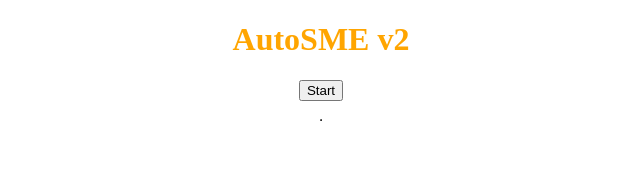
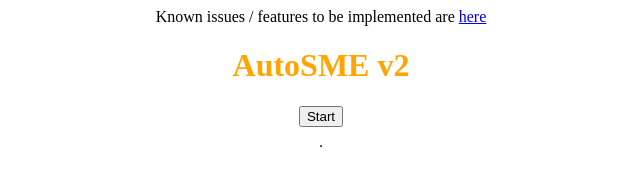
Before and after one commit to HolyKadylo/apache_distribution, a plain HTML site: page index.html in a window 1280 px wide. Shown: the whole page, without its empty margins (319-959 px from the left). Drawn offline with nearby package versions, Linux system fonts and the light colour scheme; no server answers.

Commit message:
updating index with link to project

```diff
--- a/index.html
+++ b/index.html
@@ -10,7 +10,7 @@
 "https://ajax.googleapis.com/ajax/libs/jquery/3.4.1/jquery.min.js">
     </script>
 </head>
-
+Known issues / features to be implemented are <a href="https://github.com/HolyKadylo/apache_distribution/issues">here</a><br>
 <body style = "text-align:center;" id = "body">
 
 	<!-- for production -->
```
